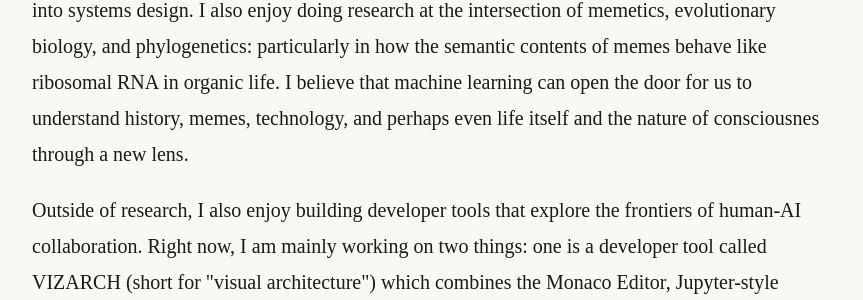
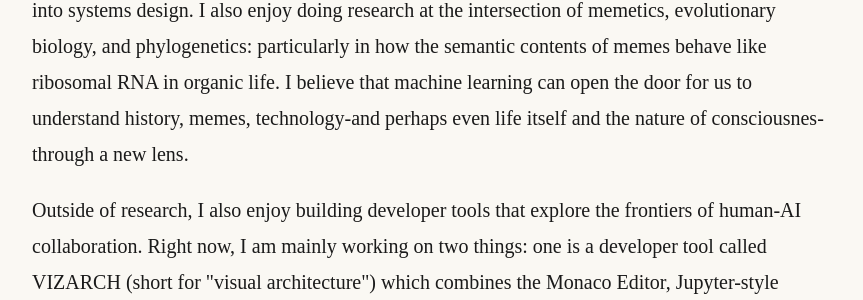
Before and after one commit to hungryrobot1/hungryrobot1.github.io, a Jekyll site: the page built from index.html, in a window 1280 px wide. Shown: the part 297-597 px from the top of the page, without its empty margins (208-1071 px from the left). Built offline with Jekyll 4.4.1, drawn with Linux system fonts in a browser that asks for light colours; some web fonts are replaced; some of the changed text lies outside the part shown.

Commit message:
punctuation

```diff
--- a/index.html
+++ b/index.html
@@ -13,8 +13,8 @@ title: Home
             design. I also enjoy doing research at the intersection of memetics, evolutionary biology, and
             phylogenetics: particularly in how the semantic contents of memes behave like ribosomal RNA in organic life.
             I
-            believe that machine learning can open the door for us to understand history, memes, technology, and perhaps
-            even life itself and the nature of consciousnes through a new lens.
+            believe that machine learning can open the door for us to understand history, memes, technology-and perhaps
+            even life itself and the nature of consciousnes-through a new lens.
         </p>
         <p>Outside of research, I also enjoy building developer tools that explore the frontiers of human-AI
             collaboration. Right now, I am mainly working on two things: one is a developer tool called VIZARCH
```
